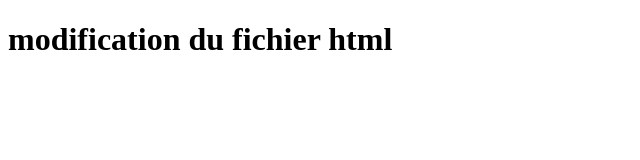
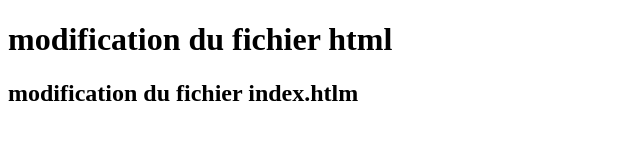
Before and after one commit to vatjeremy/exogitsoloadvanced, a plain HTML site: page index.html in a window 1280 px wide. Shown: the whole page, without its empty margins (0-640 px from the left). Drawn offline with Linux system fonts and the light colour scheme.

Commit message:
modification du fichier index.html

```diff
--- a/index.html
+++ b/index.html
@@ -8,5 +8,6 @@
 </head>
 <body>
     <h1>modification du fichier html</h1>
+    <h2>modification du fichier index.htlm</h2>
 </body>
 </html>
```
